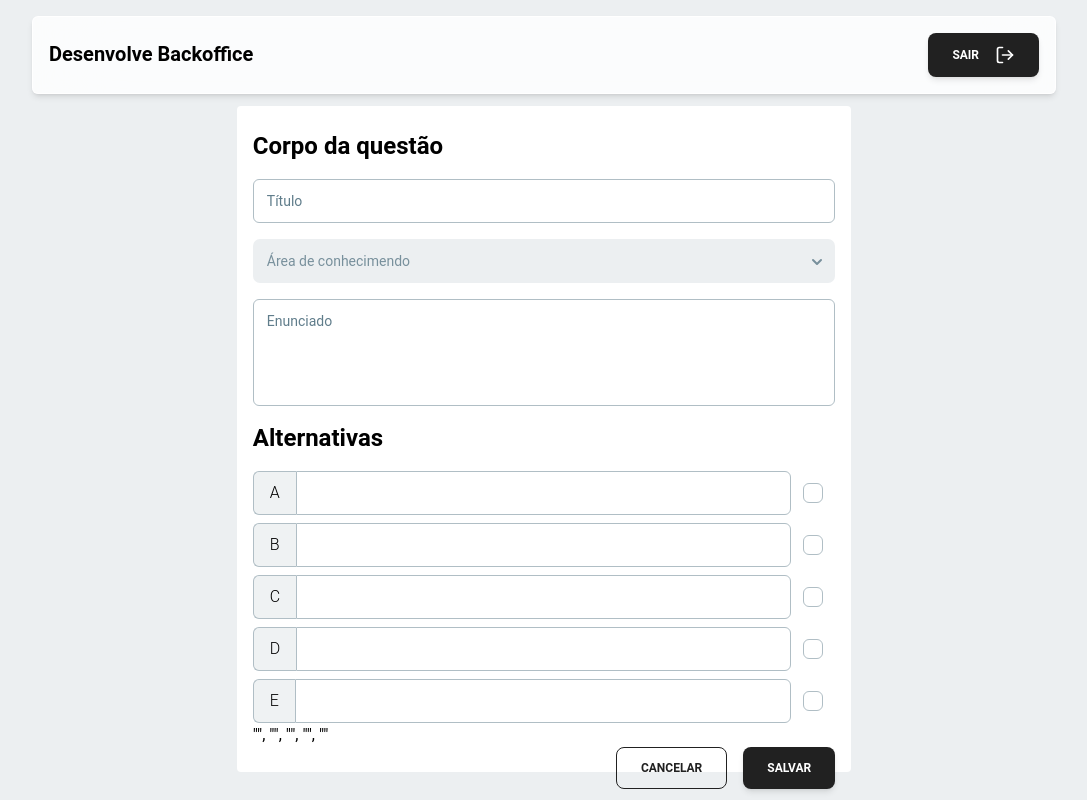
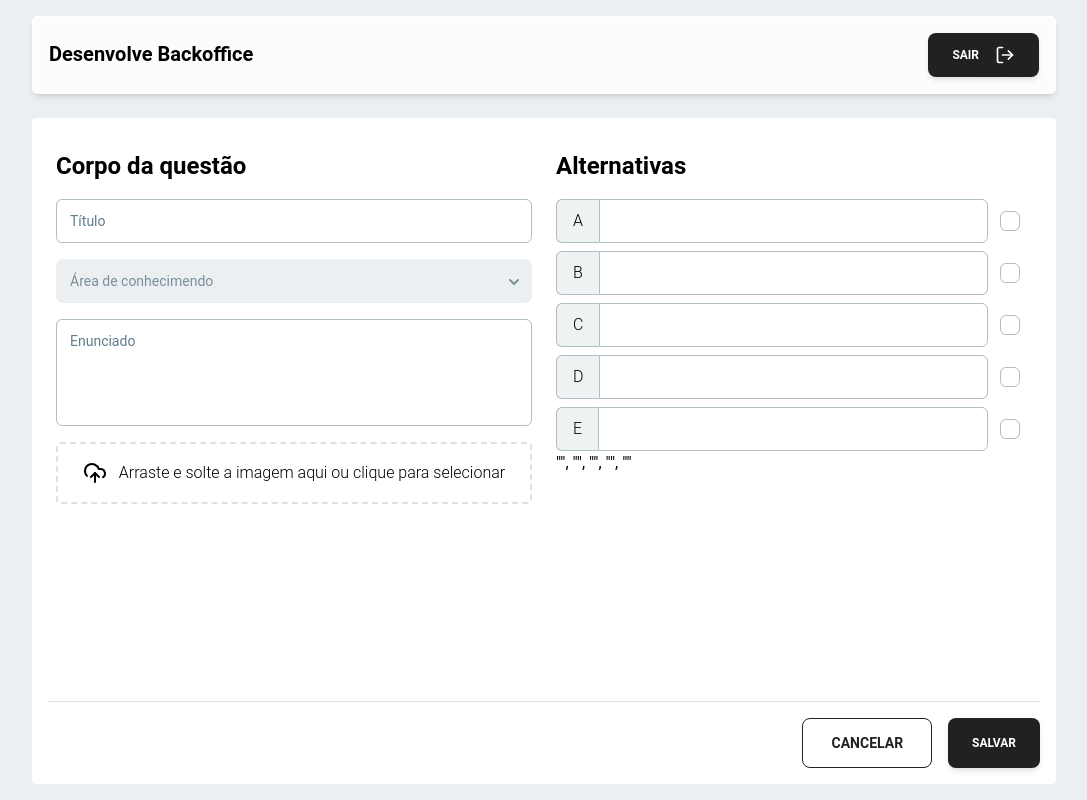
Before and after one commit to PECC-Projeto-Desenvolve/DES-backoffice, a React (Vite) app: page /question/form in a window 1280 px wide. Shown: the whole page, without its empty margins (96-1183 px from the left). Built offline with nearby package versions, Linux system fonts and the light colour scheme.

Commit message:
upload image component

```diff
--- a/src/pages/forms/questionForm/questionForm.tsx
+++ b/src/pages/forms/questionForm/questionForm.tsx
@@ -4,10 +4,13 @@ import {
   Textarea,
   Select,
   Typography,
-  Button
+  Button,
+  IconButton,
+  Tooltip
 } from '@material-tailwind/react';
 import { AlternativeInput } from '../../../components/AlternativeInput';
 import { useNavigate } from 'react-router-dom';
+import { Trash2, UploadCloud } from 'lucide-react';
 
 function QuestionForm() {
   const [alternatives, setAlternatives] = React.useState(Array(5).fill(''));
@@ -27,9 +30,39 @@ function QuestionForm() {
     navigate(-1);
   };
 
+  const [imageSrc, setImageSrc] = React.useState(null);
+  const fileInputRef = React.useRef(null);
+
+  const onDrop = React.useCallback((event) => {
+    event.preventDefault();
+    const file = event.dataTransfer.files[0];
+    if (file && file.type.startsWith('image/')) {
+      const reader = new FileReader();
+      reader.onload = (e) => setImageSrc(e.target.result);
+      reader.readAsDataURL(file);
+    }
+  }, []);
+
+  const onFileChange = (event) => {
+    const file = event.target.files[0];
+    if (file && file.type.startsWith('image/')) {
+      const reader = new FileReader();
+      reader.onload = (e) => setImageSrc(e.target.result);
+      reader.readAsDataURL(file);
+    }
+  };
+
+  const onAreaClick = () => {
+    fileInputRef.current.click();
+  };
+
+  const onDeleteImgSrc = () => {
+    setImageSrc(null);
+  };
+
   return (
-    <div className='flex h-full w-full items-center justify-center'>
-      <div className='-mt-6 flex h-full w-full flex-col gap-4 rounded bg-white px-4 pt-6 transition-all sm:w-full md:w-full lg:w-[60%]'>
+    <div className='flex h-full w-full flex-col items-center justify-center rounded bg-white'>
+      <div className='-mt-2 grid h-full w-full gap-6 px-6 pt-10 xl:grid-cols-2'>
         <div className='flex  w-full flex-col gap-4'>
 
           <Typography variant='h4'>Corpo da questão</Typography>
@@ -43,6 +76,42 @@ function QuestionForm() {
           </Select>
 
           <Textarea label='Enunciado' size='lg'/>
+
+          <>
+            {imageSrc ? (
+              <>
+                <div className='flex items-center justify-between rounded border border-gray-500/50 px-6 py-2'>
+                  <img src={imageSrc} alt="Uploaded" className="max-h-[10rem] rounded" />
+
+                  <Tooltip content="Excluir imagem">
+                    <IconButton color="red" onClick={onDeleteImgSrc}>
+                      <Trash2 />
+                    </IconButton>
+                  </Tooltip>
+                </div>
+              </>
+            ) : (
+              <>
+                <div
+                  className="cursor-pointer rounded border-2 border-dashed border-gray-300 p-4 text-center transition-all hover:border-gray-500"
+                  onClick={onAreaClick}
+                  onDragOver={(event) => event.preventDefault()}
+                  onDrop={onDrop}>
+                  <div className='flex items-center justify-center gap-3'>
+                    <UploadCloud />
+                    <Typography variant='paragraph'> Arraste e solte a imagem aqui ou clique para selecionar </Typography>
+                  </div>
+                  <input
+                    type="file"
+                    onChange={onFileChange}
+                    ref={fileInputRef}
+                    className="hidden"
+                  />
+                </div>
+              </>
+            )}
+
+          </>
 
         </div>
 
@@ -68,11 +137,13 @@ function QuestionForm() {
             </h1>
           </div>
 
-          <div className='flex w-full justify-end gap-4'>
-            <Button variant='outlined' onClick={handleCancel}>Cancelar</Button>
-            <Button>Salvar</Button>
-          </div>
-
+        </div>
+      </div>
+      <div className='flex h-fit w-full flex-col gap-4 p-4 '>
+        <hr className='w-full border-gray-300'/>
+        <div className='flex h-fit w-full justify-end gap-4'>
+          <Button variant='outlined' size="lg" onClick={handleCancel}>Cancelar</Button>
+          <Button>Salvar</Button>
         </div>
       </div>
     </div>
```
